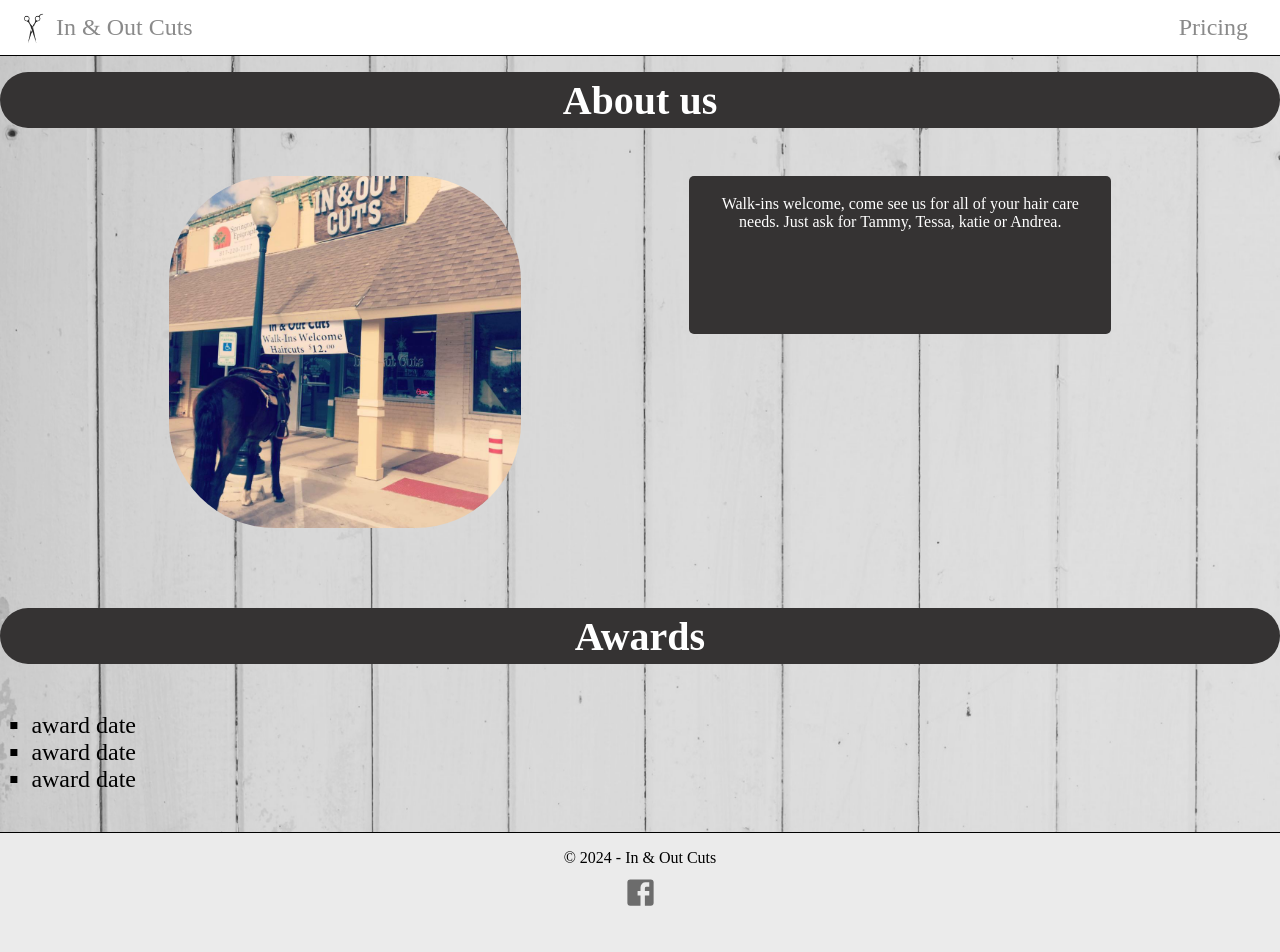
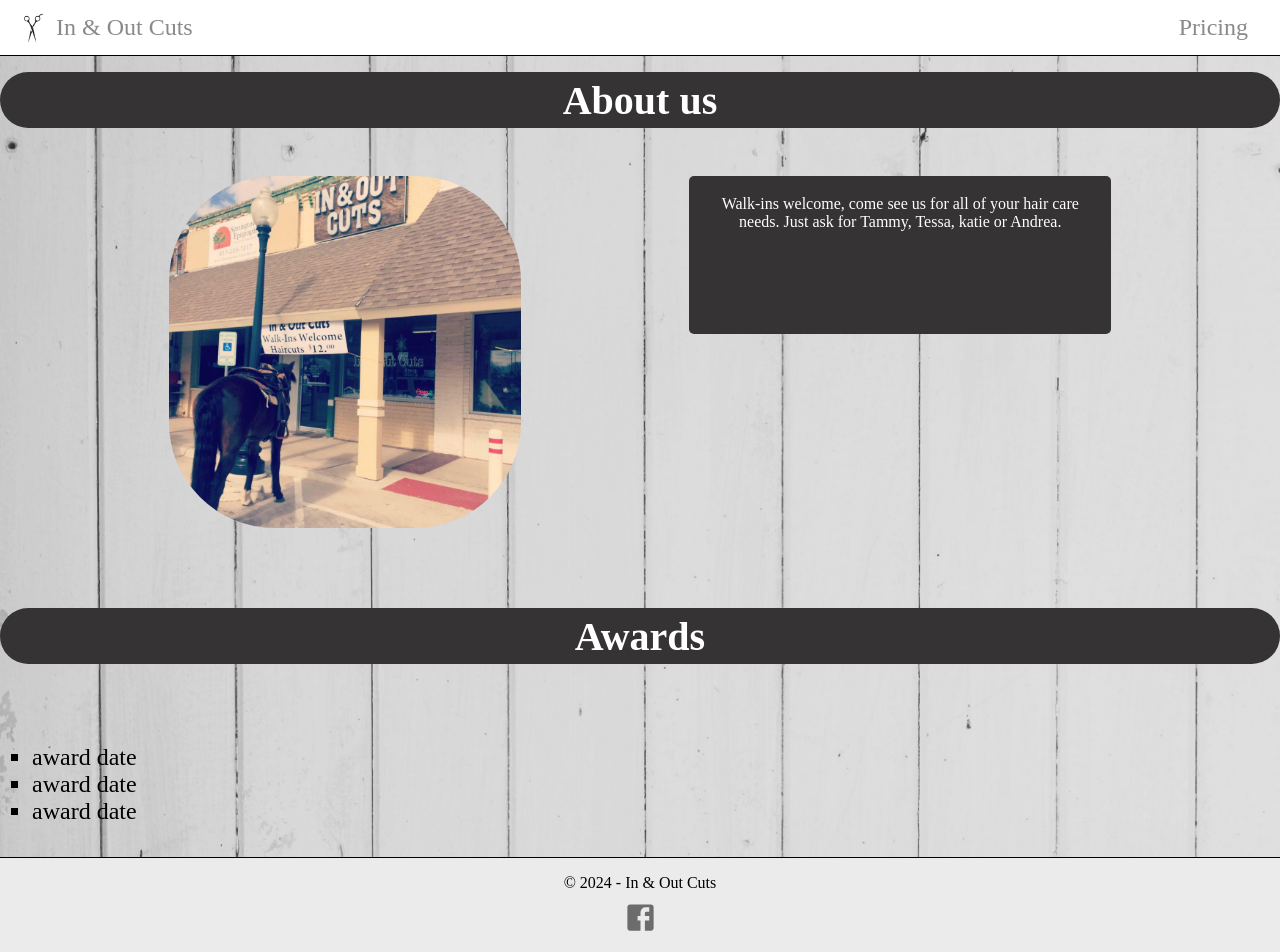
Before and after one commit to JMSONNE/In-Out, a React (Vite) app: page / in a window 1280 px wide. Shown: the top 952 px of the page. Built offline with nearby package versions, Linux system fonts and the light colour scheme.

Commit message:
made award date list bullet points visible

```diff
--- a/src/index.css
+++ b/src/index.css
@@ -108,12 +108,11 @@ body {
 .award-list {
   font-family: quicksand;
   font-size: 1.5rem;
-  transform: translateX(30%);
 }
 .award-content {
   display: flex;
   justify-content: flex-start;
-  height: 15vh;
+  padding: 2rem;
 }
 /* End of home page */
 
```
